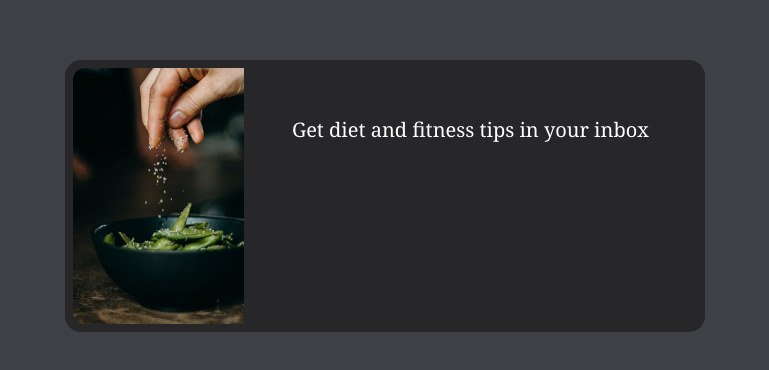
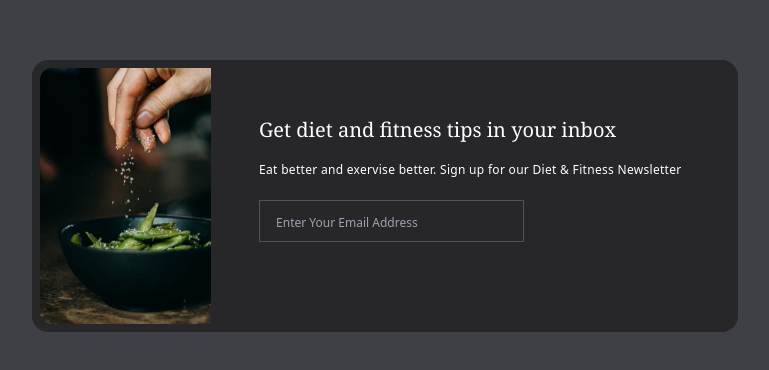
Before and after one commit to webdevotter/tailwind-email-subscription, a plain HTML site: page index.html in a window 1280 px wide. Shown: the part 204-574 px from the top of the page, without its empty margins (255-1024 px from the left). Drawn offline with nearby package versions, Linux system fonts and the light colour scheme.

Commit message:
Input
...for email address

```diff
--- a/index.html
+++ b/index.html
@@ -19,6 +19,11 @@
       <!-- Text -->
       <div class="p-6 md:p-12">
         <h2 class="font-serif text-xl font-medium text-center text-white md:text-left">Get diet and fitness tips in your inbox</h2>
+        <p class="max-w xs my-4 text-xs leading-5 tracking-wide text-center text-white md:text-left">Eat better and exervise better. Sign up for our Diet & Fitness Newsletter</p>
+
+        <div class="flex flex-col mt-5 space-y-4 md:space-x-3 md:flex-row md:space-y-0">
+          <input type="text" placeholder="Enter Your Email Address" class="p-2 px-4 text-center text-white bg-zinc-800 border border-zinc-600 placeholder:text-xs placeholder:text-center md:text-left placeholder:md:text-left focus:outline-none">
+        </div>
       </div>
       </div>
     </div>
```
